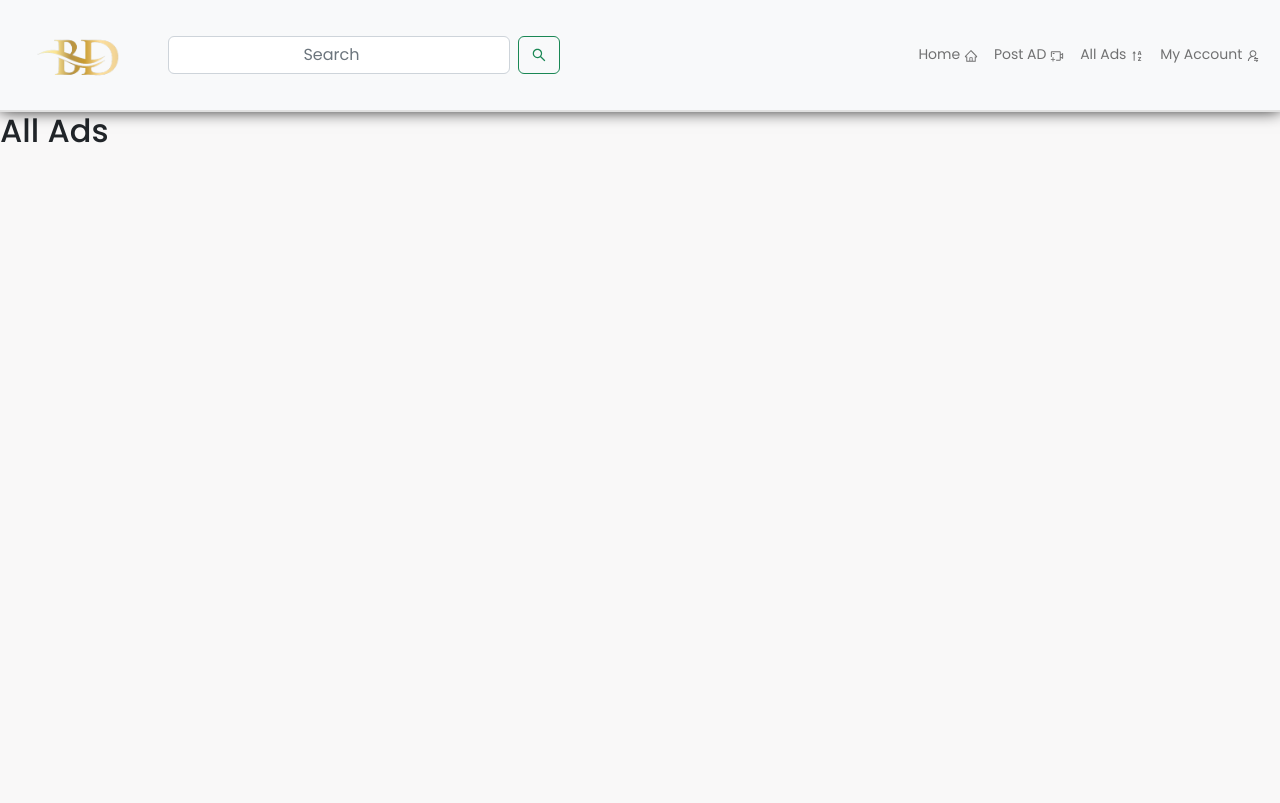
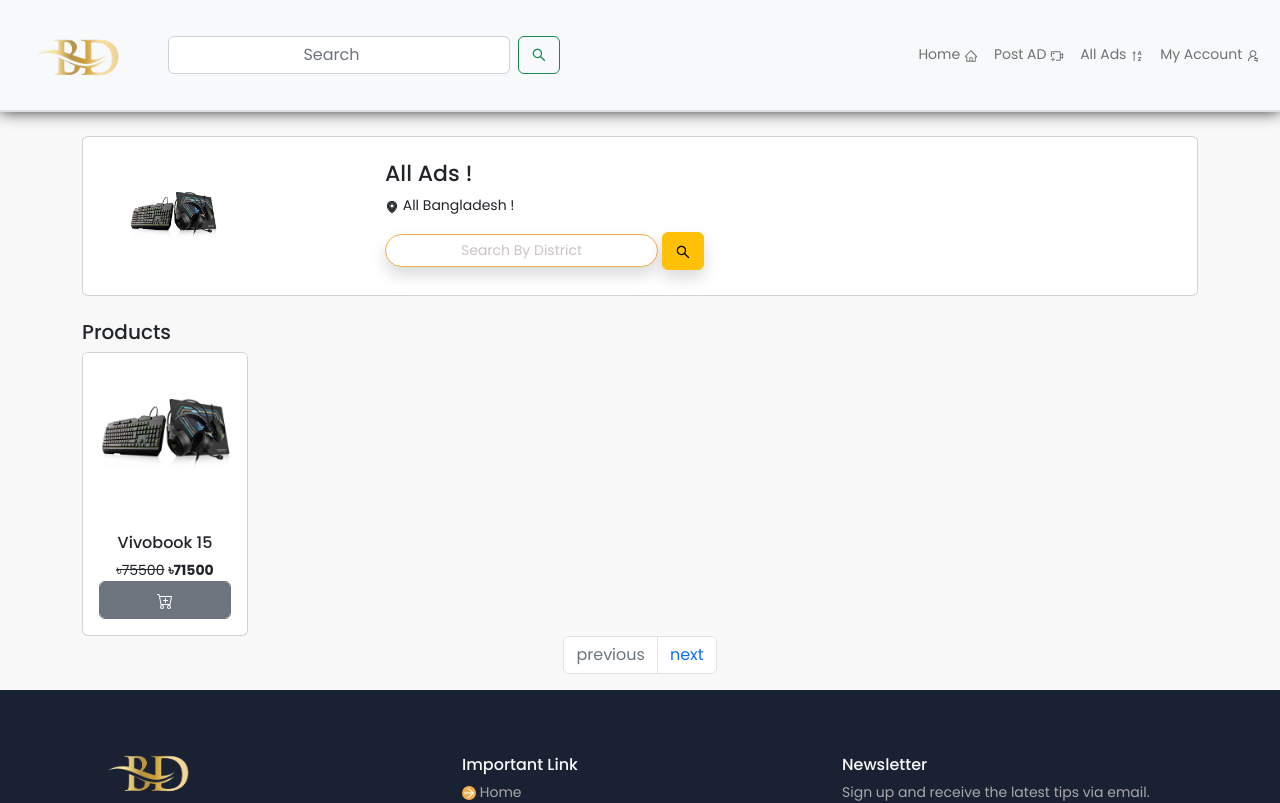
Before and after one commit to MdRoki2020/BECHE-DIN-PROJECT, a React (Create React App) app in the folder clint/: page /AllAds in a window 1280 px wide. Shown: the top 803 px of the page. Built offline with nearby package versions, Linux system fonts and the light colour scheme.

Commit message:
All Ads page almost done

```diff
--- a/clint/src/Pages/AllAds.jsx
+++ b/clint/src/Pages/AllAds.jsx
@@ -1,10 +1,83 @@
-import React from 'react'
+import React, { Fragment } from 'react'
+import allAds from '../Assets/images/allAds.jpg'
+import { AiTwotoneEnvironment,AiOutlineSearch } from "react-icons/ai"
+import { BsCartPlus } from "react-icons/bs";
+import ReactPaginate from 'react-paginate'
+import { Link } from 'react-router-dom'
+import Footer from './Footer'
+import { Button } from 'react-bootstrap';
 
 const AllAds = () => {
   return (
-    <div>
-      <h2>All Ads</h2>
+    <Fragment>
+  <section>
+
+  <div className='container'>
+    <div className='row'>
+    <div className='col-md-12'>
+        <div className='card posterWrapper animated flipInX my-4'>
+          <div className='row'>
+            <div className='col-sm-3'>
+            <img className='poster' src={allAds} alt='headerLaptop'/>
+            </div>
+            <div className='col-sm-9'>
+            <div className='posterText'>
+              <h2>All Ads !</h2>
+              <p><AiTwotoneEnvironment/> All Bangladesh !</p>
+              <input className='rounded-pill searchDistrict shadow' placeholder='Search By District' /> <Button className='btn btn-warning shadow'><AiOutlineSearch/></Button>
+            </div>
+            </div>
+          </div>
+          </div>
+        </div>
     </div>
+  </div>
+  </section>
+
+  <section>
+  <div className='container'>
+    <h5>Products</h5>
+
+    <div className='row'>
+      <div className='col-md-2'>
+        <Link to='/productDetails'>
+            <div className='allItems animated zoomIn'>
+              <div class="card">
+                <img className="card-img-top" src={allAds} alt="laptop" />
+                <div className="card-body">
+                  <h6 className="card-title text-center">Vivobook 15</h6>
+                  <div className='price text-center'><del>৳75500</del> <b>৳71500</b></div>
+                  <Link to='/productDetails'><button className='btn btn-secondary form-control'><BsCartPlus/></button></Link>
+                </div>
+              </div>
+            </div>
+        </Link>
+      </div>
+    </div>
+  </div>
+  </section>
+
+  <div className=''>
+    <ReactPaginate
+      previousLabel={"previous"}
+      nextLabel={"next"}
+      breakLabel={"..."}
+      // pageCount={pageCount}
+      // onPageChange={changePage}
+      containerClassName={"pagination justify-content-center"}
+      pageClassName={"page-item"}
+      pageLinkClassName={"page-link"}
+      previousClassName={"page-item"}
+      previousLinkClassName={"page-link"}
+      nextClassName={"page-item"}
+      nextLinkClassName={"page-link"}
+      breakClassName={"page-item"}
+      breakLinkClassName={"page-link"}
+      activeClassName={"active"}
+    />
+  </div>
+  <Footer />
+</Fragment>
   )
 }
 
```
Also changed, not shown: clint/src/Assets/images/allAds.jpg (added).
